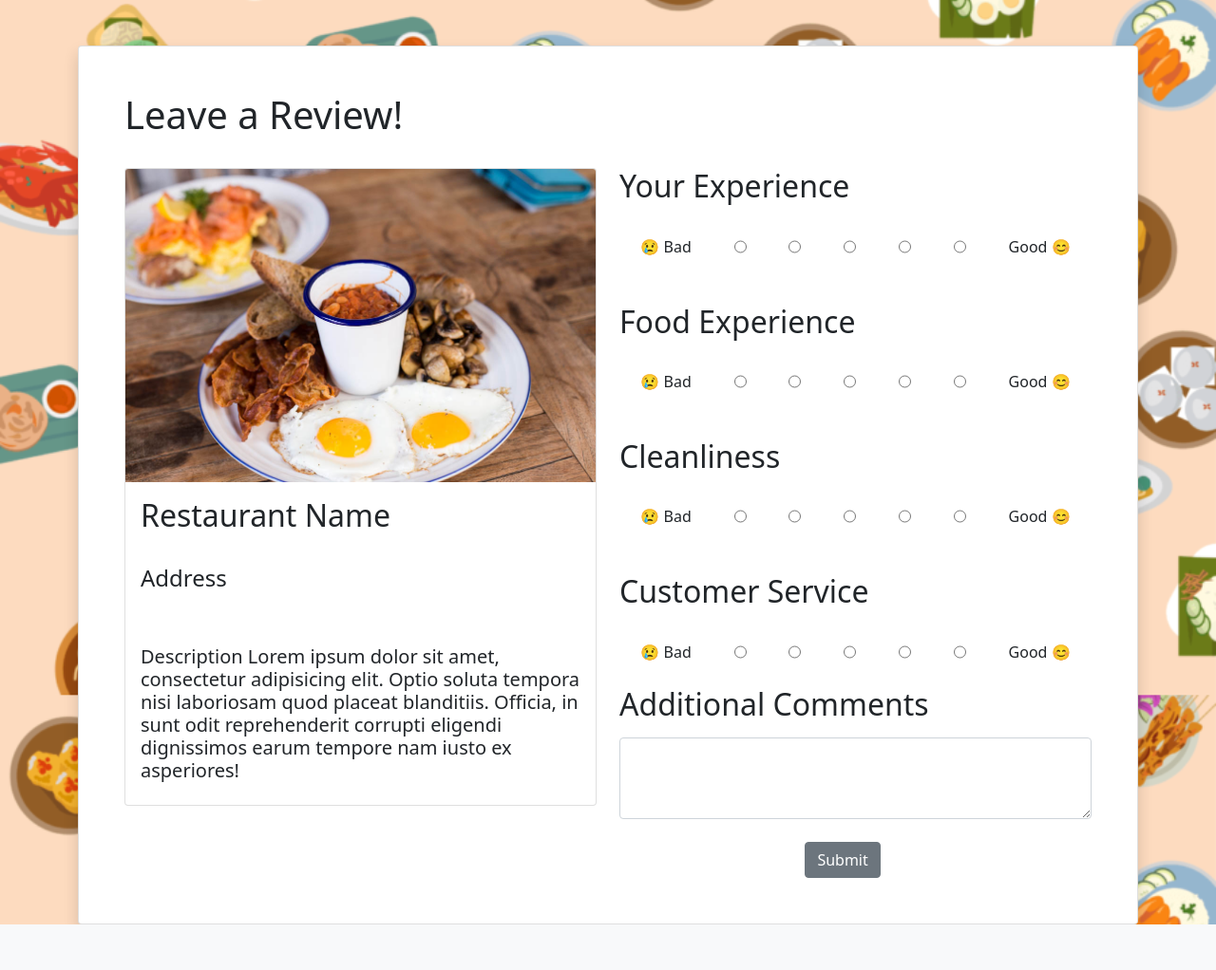
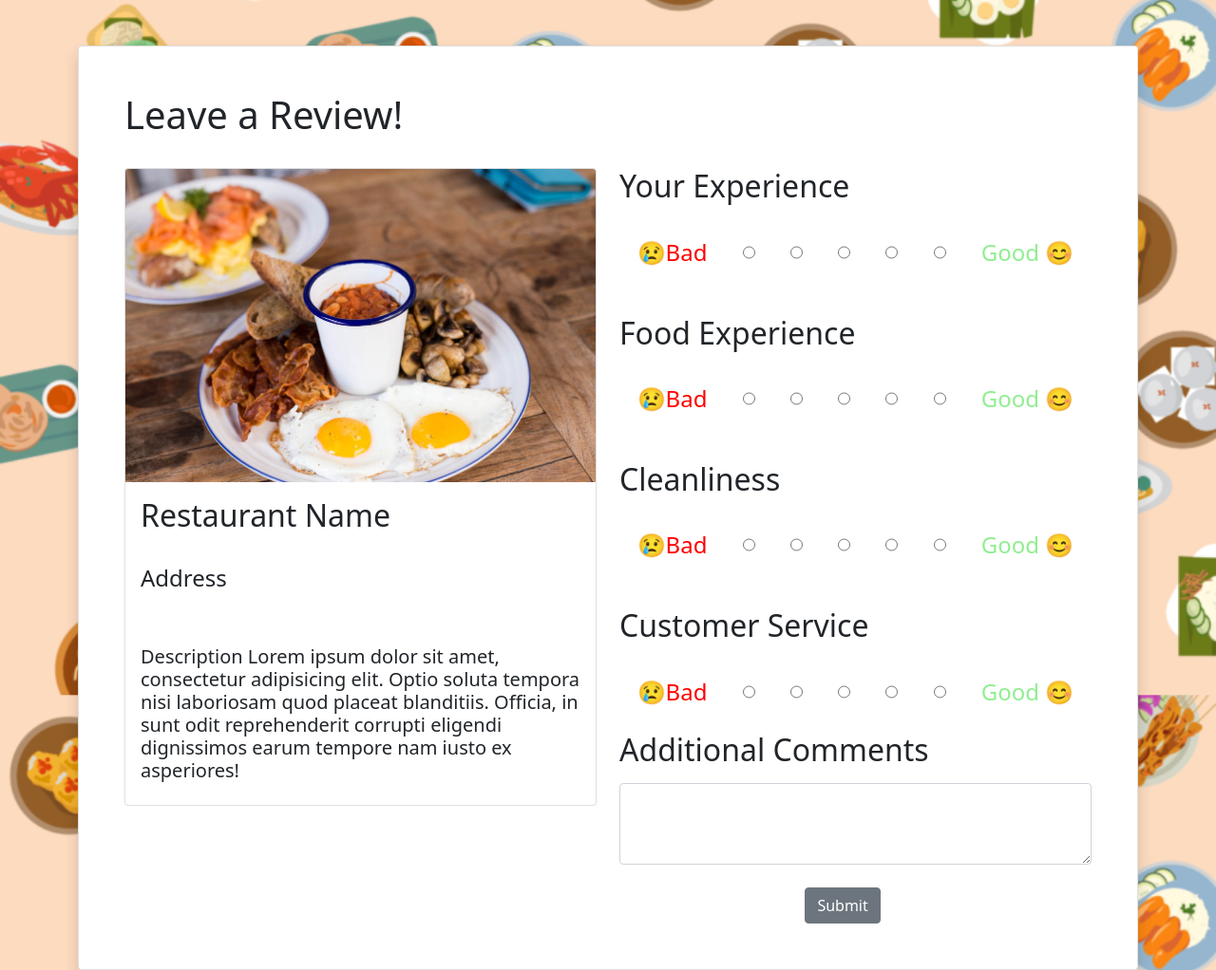
Before and after one commit to blazefire710/Cubto-Food-Recommendation-App, a PHP site: page /givereviews.html in a window 1280 px wide. Shown: the part 125-1147 px from the top of the page at 95% size. Before the commit the page ends 1099 px from the top, so only its background shows below. Run offline with PHP 8.4, Linux system fonts and the light colour scheme.

Commit message:
Resized the Star Icons + Resized&Colored Emoji

```diff
--- a/css/styling.css
+++ b/css/styling.css
@@ -6,6 +6,23 @@
     max-height: 210px;
 }
 
-.fa-gold {
+.fa-gold { /*this is for changing the color of the star icon*/
     color: gold;
 }
+
+.large-font { /*this is for changing font size */
+    font-size: x-large;
+}
+
+.red {
+    color: red;
+}
+
+.green {
+    color: lightgreen;
+}
+
+.image-resizer-small{ /* this was to fix an image size */
+    height:20px;
+    width: 20px;
+}
--- a/givereviews.html
+++ b/givereviews.html
@@ -11,8 +11,8 @@
             integrity="sha384-EVSTQN3/azprG1Anm3QDgpJLIm9Nao0Yz1ztcQTwFspd3yD65VohhpuuCOmLASjC"
             crossorigin="anonymous"
         />
+        <link rel="stylesheet" href="/css/styling.css" />
         <link rel="stylesheet" href="/css/components.css" />
-        <link rel="stylesheet" href="/css/reviews.css" />
         <link rel="stylesheet" href="https://use.fontawesome.com/releases/v5.15.4/css/all.css" integrity="sha384-DyZ88mC6Up2uqS4h/KRgHuoeGwBcD4Ng9SiP4dIRy0EXTlnuz47vAwmeGwVChigm" crossorigin="anonymous">
     </head>
 
@@ -124,43 +124,43 @@
                             <form action="">
                                 <h2>Your Experience</h2><br>
                                 <div class="d-flex justify-content-around">
-                                    😢 Bad
+                                    <span class="large-font red">😢Bad</span>
                                     <input type=radio></input>
                                     <input type=radio></input>
                                     <input type=radio></input>
                                     <input type=radio></input>
                                     <input type=radio></input>
-                                    Good 😊
+                                    <span class="large-font green">Good 😊</span>
                                 </div>
                                 <br><br><h2>Food Experience</h2><br>
                                 <div class="d-flex justify-content-around">
-                                    😢 Bad
+                                    <span class="large-font red">😢Bad</span>
                                     <input type=radio></input>
                                     <input type=radio></input>
                                     <input type=radio></input>
                                     <input type=radio></input>
                                     <input type=radio></input>
-                                    Good 😊
+                                    <span class="large-font green">Good 😊</span>
                                 </div>
                                 <br><br><h2>Cleanliness</h2> <br>
                                 <div class="d-flex justify-content-around">
-                                    😢 Bad
+                                    <span class="large-font red">😢Bad</span>
                                     <input type=radio></input>
                                     <input type=radio></input>
                                     <input type=radio></input>
                                     <input type=radio></input>
                                     <input type=radio></input>
-                                    Good 😊
+                                    <span class="large-font green">Good 😊</span>
                                 </div>
                                 <br><br><h2>Customer Service</h2><br>
                                 <div class="d-flex justify-content-around">
-                                    😢 Bad
+                                    <span class="large-font red">😢Bad</span>
                                     <input type=radio></input>
                                     <input type=radio></input>
                                     <input type=radio></input>
                                     <input type=radio></input>
                                     <input type=radio></input>
-                                    Good 😊
+                                    <span class="large-font green">Good 😊</span>
                                 </div>
 
                                 <br><label for="exampleFormControlTextarea1" class="form-label"><h2>Additional Comments</h2></label>
```
Also changed, not shown: viewreviews.html (+5 -5 lines), Images/emojibad.png (added), Images/emojigood.png (added).
